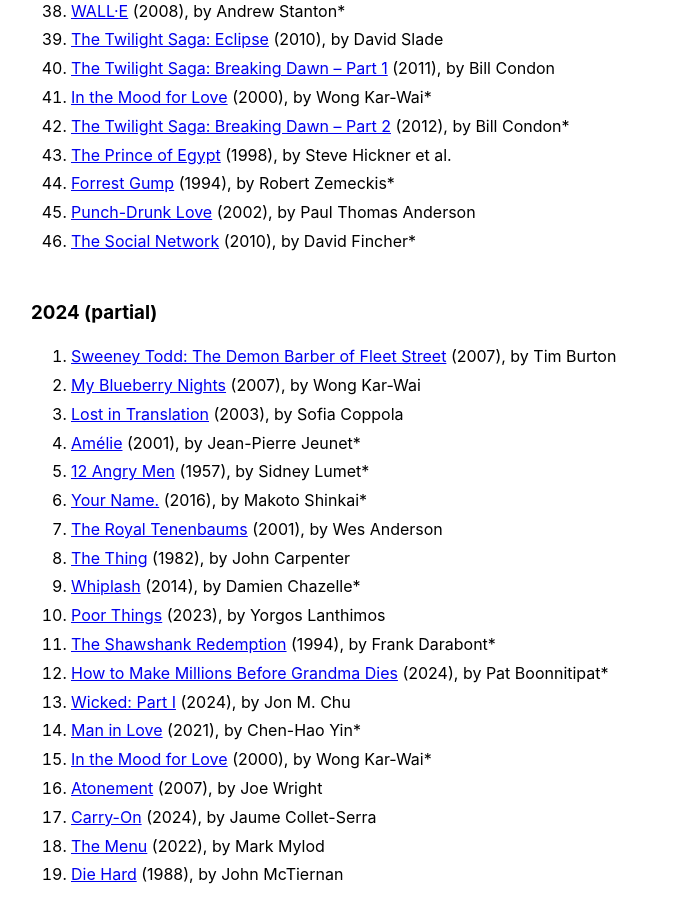
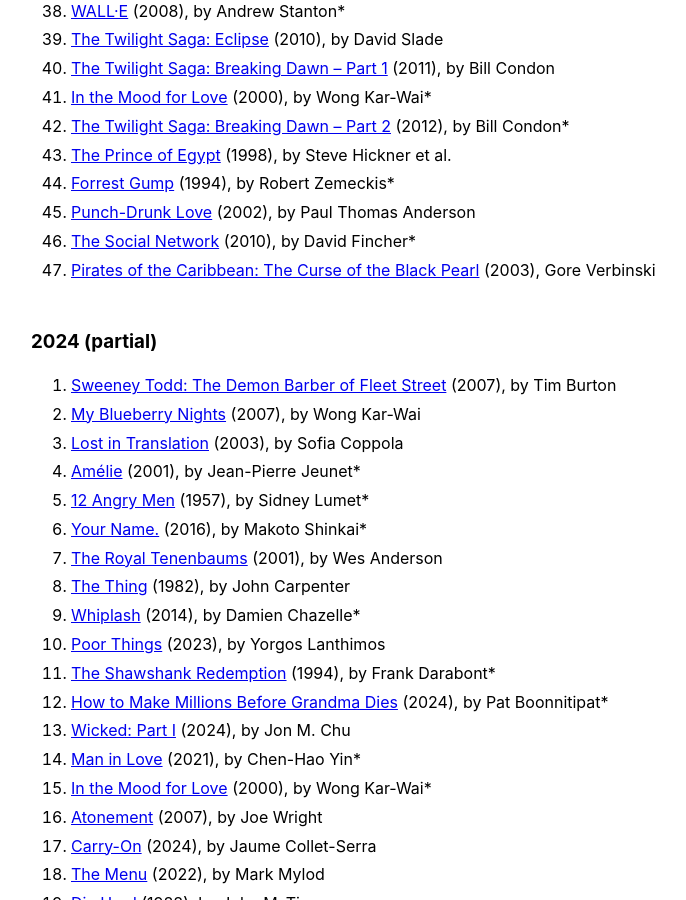
Before and after one commit to llucasly/llucasly.github.io, a Jekyll site: the page built from watching list.md, in a window 1280 px wide and 900 px high, scrolled down 1393 px. Shown: the whole window, without its empty margins (289-975 px from the left). Built offline with Jekyll 4.4.1, drawn with Linux system fonts in a browser that asks for light colours.

Commit message:
Added Movie

```diff
--- a/watching list.md
+++ b/watching list.md
@@ -54,6 +54,7 @@ Films I especially loved are marked with an astrisk (*).
 44. [Forrest Gump](https://letterboxd.com/film/forrest-gump/) (1994), by Robert Zemeckis*
 45. [Punch-Drunk Love](https://letterboxd.com/film/punch-drunk-love/) (2002), by Paul Thomas Anderson
 46. [The Social Network](https://letterboxd.com/film/the-social-network/) (2010), by David Fincher*
+47. [Pirates of the Caribbean: The Curse of the Black Pearl](https://letterboxd.com/film/pirates-of-the-caribbean-the-curse-of-the-black-pearl/) (2003),  Gore Verbinski
 
 ### 2024 (partial)
 1. [Sweeney Todd: The Demon Barber of Fleet Street](https://letterboxd.com/film/sweeney-todd-the-demon-barber-of-fleet-street-2007/) (2007), by Tim Burton
```
